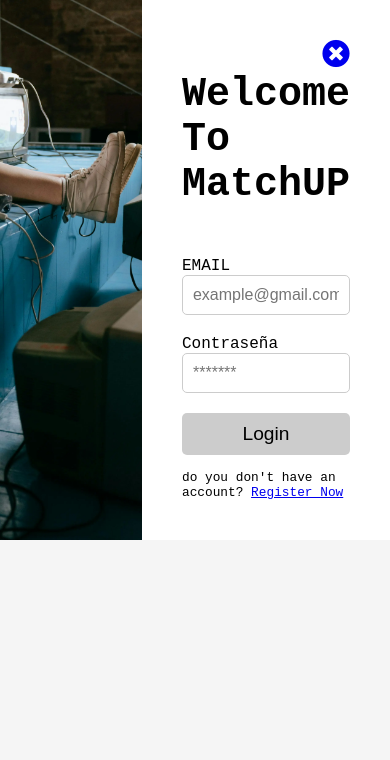
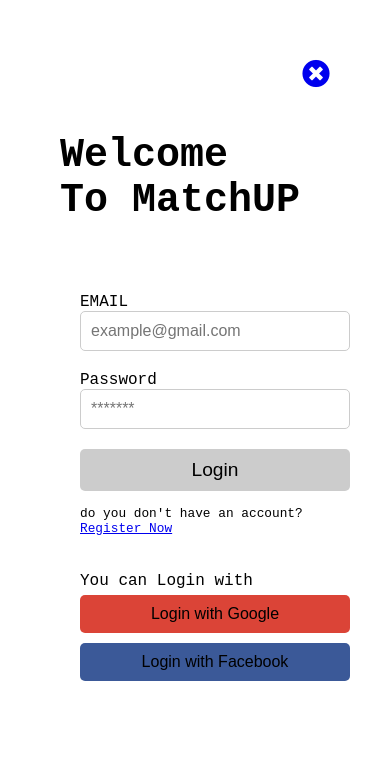
Before and after one commit to AaronSotoPacheco/AaronSotoPacheco.github.io, a PHP site: page /login.html in a window 390 px wide. Shown: the top 760 px of the page. Run offline with PHP 8.4, Linux system fonts and the light colour scheme; some libraries are stand-ins or nearby versions.

Commit message:
Media query login
Se agrego el media query del login junto a unos valores que se les establecieron a algunos elementos

```diff
--- a/css/login-style.css
+++ b/css/login-style.css
@@ -46,11 +46,13 @@
 }
 
 h1 {
+    margin-top: 15%;
     font-size: 2.5rem;
     margin-bottom: 50px;
 }
 
 .login-body {
+
     width: 100%;
 }
 
@@ -96,6 +98,24 @@
 
 button:hover {
     background-color: #bbb;
+
+
+}
+.google-btn {
+    background-color: #db4437;
+    margin-top: 5px;
+}
+
+.google-btn:hover {
+    background-color: #c33d2b;
+}
+.facebook-btn {
+    background-color: #3b5998;
+    margin-top: 10px;
+}
+
+.facebook-btn:hover {
+    background-color: #2d4373;
 }
 
 p {
--- /dev/null
+++ b/css/media-query-login.css
@@ -0,0 +1,43 @@
+
+@media (max-width: 768px) {
+
+    .container {
+        display: flex;
+        flex-direction: column;
+        align-items: center;
+        padding: 20px;
+    }
+
+    .login-body {
+        width: 100%;
+        max-width: 350px;
+        padding: 20px;
+    }
+
+
+    input[type="email"],
+    input[type="password"] {
+        width: 100%;
+        font-size: 16px;
+        padding: 10px;
+    }
+
+
+    button {
+        width: 100%;
+        padding: 10px;
+        font-size: 16px;
+    }
+
+
+
+    .google-btn,
+    .facebook-btn {
+        width: 100%;
+        font-size: 16px;
+    }
+
+    .image img {
+        display: none;
+    }
+}
--- a/css/register.css
+++ b/css/register.css
@@ -22,6 +22,7 @@
 }
 
 .registration-form {
+    display: block;
     background-color: white;
     border-radius: 15px;
     padding: 45px;
@@ -38,12 +39,12 @@
 }
 
 .header h2 {
-    font-size: 35px;
+    font-size: 30px;
     font-weight: bold;
 }
 
 .close-btn {
-    font-size: 28px;
+    font-size: 25px;
     cursor: pointer;
 }
 
--- a/login.html
+++ b/login.html
@@ -6,6 +6,7 @@
     <meta name="viewport" content="width=device-width, initial-scale=1.0">
     <meta name="description" content="Login page">
     <title>Login</title>
+    <link rel="stylesheet" href="css/media-query-login.css">
     <link rel="stylesheet" href="css/login-style.css">
     <link rel="stylesheet" href="https://use.fontawesome.com/releases/v5.8.1/css/all.css" integrity="sha384-50oBUHEmvpQ+1lW4y57PTFmhCaXp0ML5d60M1M7uH2+nqUivzIebhndOJK28anvf" crossorigin="anonymous">
 </head>
@@ -27,16 +28,23 @@
                     <input type="email" id="email" placeholder="example@gmail.com">
                 </div><!--FIN DE INPUT-->
 
-                <label for="password">Contraseña</label>
+                <label for="password">Password</label>
                 <div class="inputs"><!--input-->
 
                     <input type="password" id="password" placeholder="*******">
                 </div><!--FIN INPUT-->
 
                 <button type="active">Login</button><!--boton login-->
+                 <p>do you don't have an account? <a href="./register.html">Register Now<a></p>
+                    <br><br>
+                    <label for="Social Login">You can Login with</label>
+
+                        <button class="google-btn">Login with Google</button>
+
+                        <button class="facebook-btn">Login with Facebook</button>
+
 
             </form>
-            <p>do you don't have an account? <a href="./register.html">Register Now<a></p>
 
         </div><!--FIN LOGIN-->
 
```
